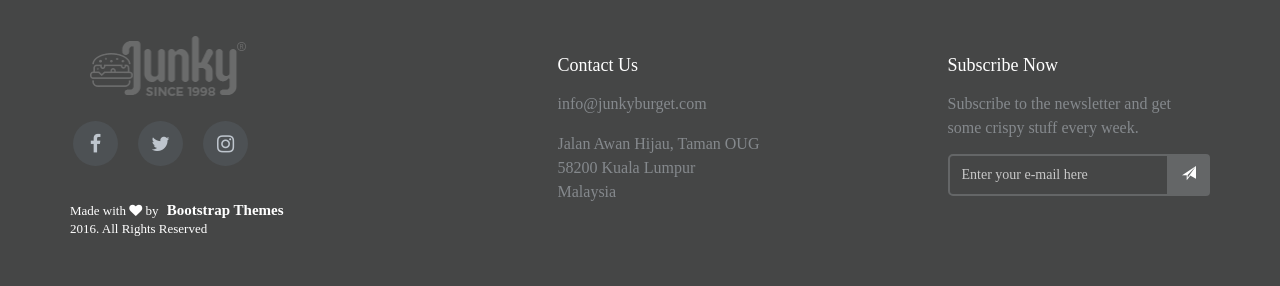
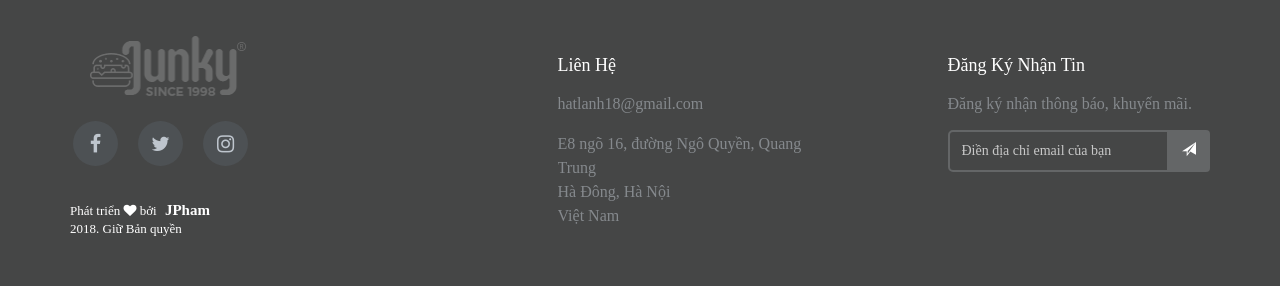
Before and after one commit to hatlanh/hatlanh.github.io, a plain HTML site: page index.html in a window 1280 px wide. Shown: the part 2836-3122 px from the top of the page. Drawn offline with nearby package versions, Linux system fonts and the light colour scheme; some packages are replaced by stand-ins of ours; a web font is replaced by a local one.

Commit message:
Update index.html

```diff
--- a/index.html
+++ b/index.html
@@ -3,7 +3,7 @@
 <!--[if !IE]><!--> <html lang="en"> <!--<![endif]-->
     <head>
         <meta charset="utf-8">
-        <title>burger html5 landing page</title>
+        <title>Hạt Dinh Dưỡng Nhập Khẩu</title>
         <!-- Mobile Specific Meta -->
         <meta name="viewport" content="width=device-width, initial-scale=1, maximum-scale=1">
         <!-- Stylesheets -->
@@ -26,7 +26,7 @@
     </head>
     <body data-spy="scroll" data-target="#navbar-menu" data-offset="100">
 
-        <!-- Preloader -->
+        <!-- Preloader
         <div id="loading">
             <div id="loading-center">
                 <div id="loading-center-absolute">
@@ -42,7 +42,7 @@
                 </div>
             </div>
         </div>
-        <!--End Preloader -->
+        End Preloader -->
         <!-- Navbar -->
         <nav class="navbar navbar-default bootsnav no-background navbar-fixed black">
             <div class="container">
@@ -296,14 +296,13 @@
 
                     <div class="col-lg-3 col-sm-4 col-xs-12 col-lg-offset-1 pull-right">
                         <div class="subscribe">
-                            <h4>Subscribe now</h4>
-                            <p>Subscribe to the newsletter and
-                                get some crispy stuff every week.</p>
+                            <h4>Đăng ký nhận tin</h4>
+                            <p>Đăng ký nhận thông báo, khuyến mãi.</p>
 
                             <form role="form">
                                 <div class="form-group">
                                     <div class="input-group">
-                                        <input type="email" class="form-control" id="em" placeholder="Enter your e-mail here">
+                                        <input type="email" class="form-control" id="em" placeholder="Điền địa chỉ email của bạn">
                                         <span class="input-group-btn">
                                             <button type="submit" class="btn send_btn">
                                                 <i class="glyphicon glyphicon-send"></i>
@@ -318,13 +317,13 @@
 
                     <div class="col-lg-3 col-sm-4 col-xs-12 col-lg-offset-1 pull-right">
                         <div class="contact_us">
-                            <h4>Contact Us</h4>
-                            <a href="">info@junkyburget.com</a>
+                            <h4>Liên hệ</h4>
+                            <a href="">hatlanh18@gmail.com</a>
 
                             <address>
-                                Jalan Awan Hijau, Taman OUG<br />
-                                58200 Kuala Lumpur <br />
-                                Malaysia <br />
+                                E8 ngõ 16, đường Ngô Quyền, Quang Trung<br />
+                                Hà Đông, Hà Nội <br />
+                                Việt Nam <br />
                             </address>
                         </div>
                     </div>
@@ -341,11 +340,11 @@
 
                             <div class="footer-copyright">
                                 <p class="wow fadeInRight" data-wow-duration="1s">
-                                    Made with
+                                    Phát triển
                                     <i class="fa fa-heart"></i>
-                                    by
-                                    <a target="_blank" href="http://bootstrapthemes.co">Bootstrap Themes</a> <br />
-                                    2016. All Rights Reserved
+                                    bởi
+                                    <a target="_blank" href="https://phamthangnd.github.io">JPham</a> <br />
+                                    2018. Giữ Bản quyền
                                 </p>
                             </div>
                         </div>
@@ -376,14 +375,14 @@
             $(document).ready(function () {
                 map = new GMaps({
                     el: '#ourmaps',
-                    lat: 3.139003,
-                    lng: 101.686855,
+                    lat: 20.9721271,
+                    lng: 105.7659921,
                     scrollwheel: false
                 });
 
                 //locations request
                 map.getElevations({
-                    locations: [[3.139003, 101.686855]],
+                    locations: [[20.9721271,105.7659921]],
                     callback: function (result, status) {
                         if (status == google.maps.ElevationStatus.OK) {
                             for (var i in result) {
@@ -391,7 +390,7 @@
                                     lat: result[i].location.lat(),
                                     lng: result[i].location.lng(),
                                     infoWindow: {
-                                        content: '<address class="tooltip_address"><b>Junky Burger</b><br />Jalan Awan Hijau, Taman OUG<br />58200 Kuala Lumpur <br />Malaysia <br /></address>'
+                                        content: '<address class="tooltip_address"><b>Hạt Lành</b><br />E8, ngõ 16, Ngô Quyền, Quang Trung<br />Hà Đông, Hà Nội <br />Việt Nam <br /></address>'
                                     }
                                 });
                             }
```
